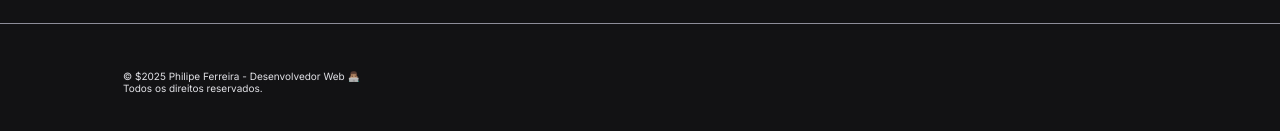
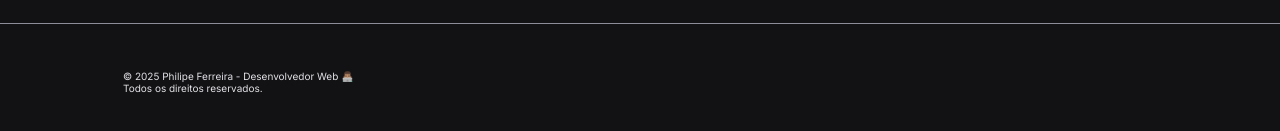
Before and after one commit to philipef-dev/philipef-dev-portfolio, a React (Vite) app: page / in a window 1280 px wide. Shown: the part 3918-4049 px from the top of the page. Built offline with nearby package versions, Linux system fonts and the light colour scheme.

Commit message:
Q.A footer - ok

```diff
--- a/src/components/Footer/index.jsx
+++ b/src/components/Footer/index.jsx
@@ -7,7 +7,7 @@ export function Footer() {
   return (
     <Container>
       <Copyright>
-        <p>© ${currentYear} Philipe Ferreira - Desenvolvedor Web 👨🏽‍💻 </p>
+        <p>© {currentYear} Philipe Ferreira - Desenvolvedor Web 👨🏽‍💻 </p>
         <p>Todos os direitos reservados.</p>
       </Copyright>
 {/*
```
